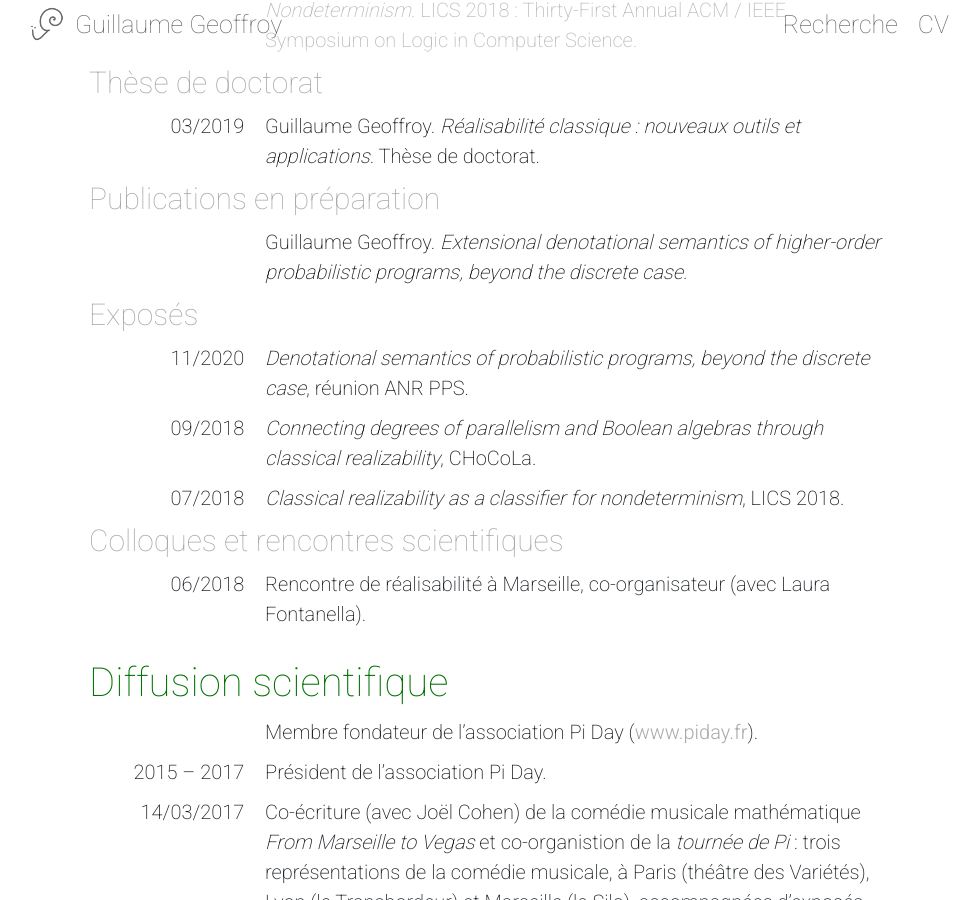
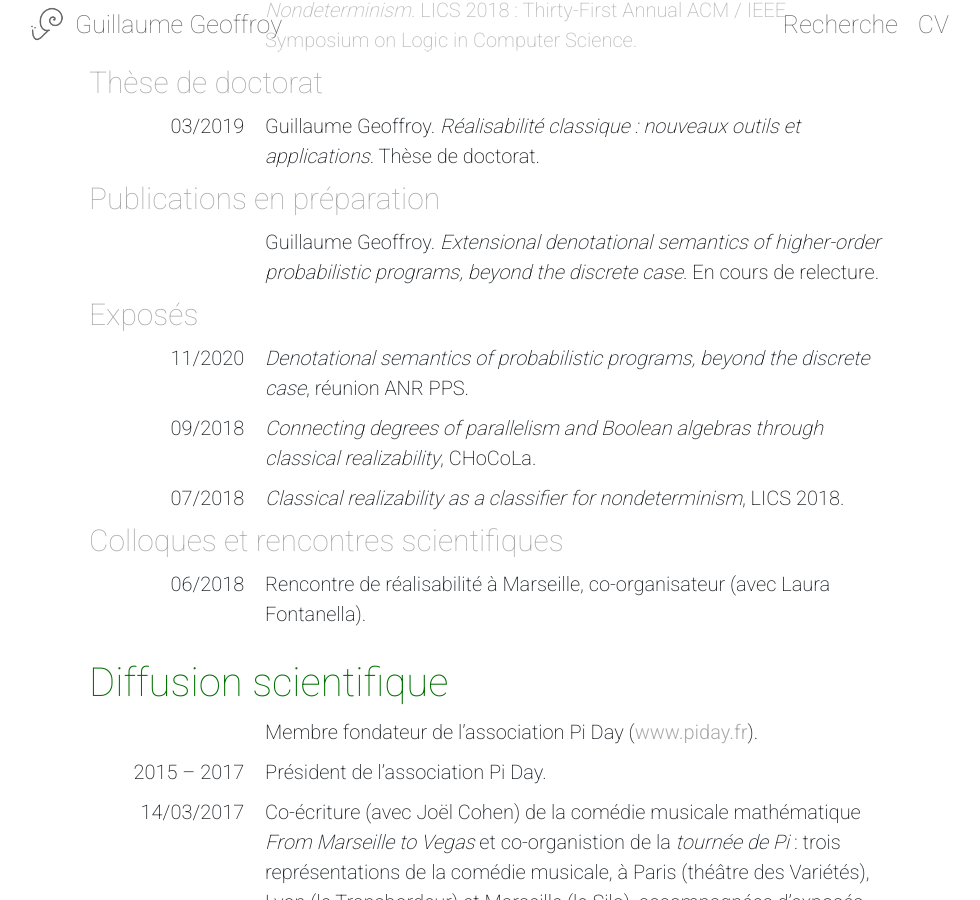
Before and after one commit to guillaume-geoffroy/geoffroy.re, a Jekyll site: the page built from fr/cv.md, in a window 1280 px wide and 900 px high, scrolled down 1933 px. Shown: the whole window, without its empty margins (151-1131 px from the left). Built offline with Jekyll 4.4.1, drawn with Linux system fonts in a browser that asks for light colours; nearby versions of some CDN libraries; our own code applies the rules of GitHub Pages for plain Markdown files.

```diff
--- a/fr/cv.md
+++ b/fr/cv.md
@@ -55,7 +55,7 @@ Recherche
 
 ### Publications en préparation
 
-Guillaume Geoffroy. *Extensional denotational semantics of higher-order probabilistic programs, beyond the discrete case*.
+Guillaume Geoffroy. *Extensional denotational semantics of higher-order probabilistic programs, beyond the discrete case*. En cours de relecture.
 
 ### Exposés
 
```
Also changed, not shown: en/cv.md (+1 -1 lines), 3 other files.
